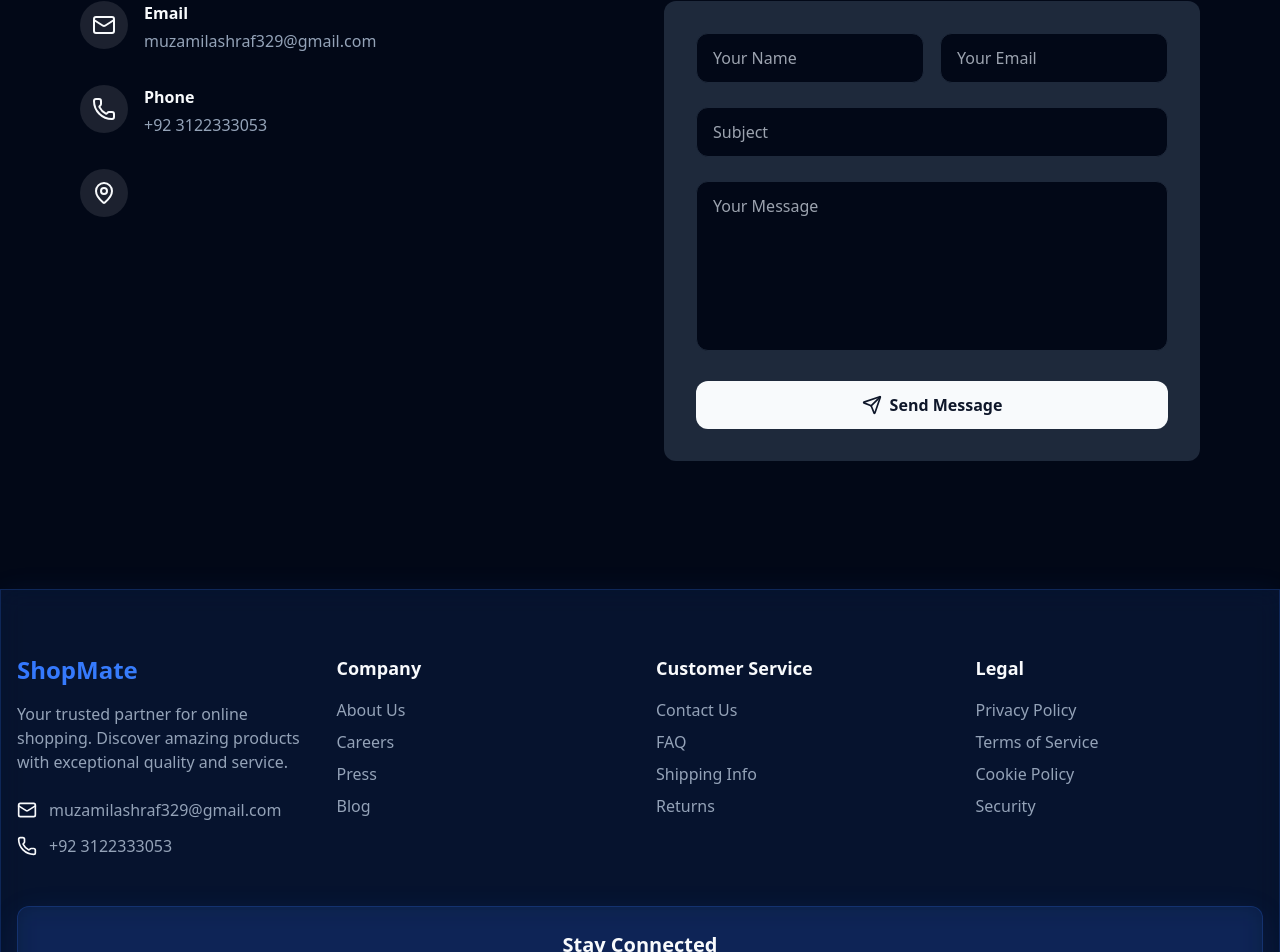
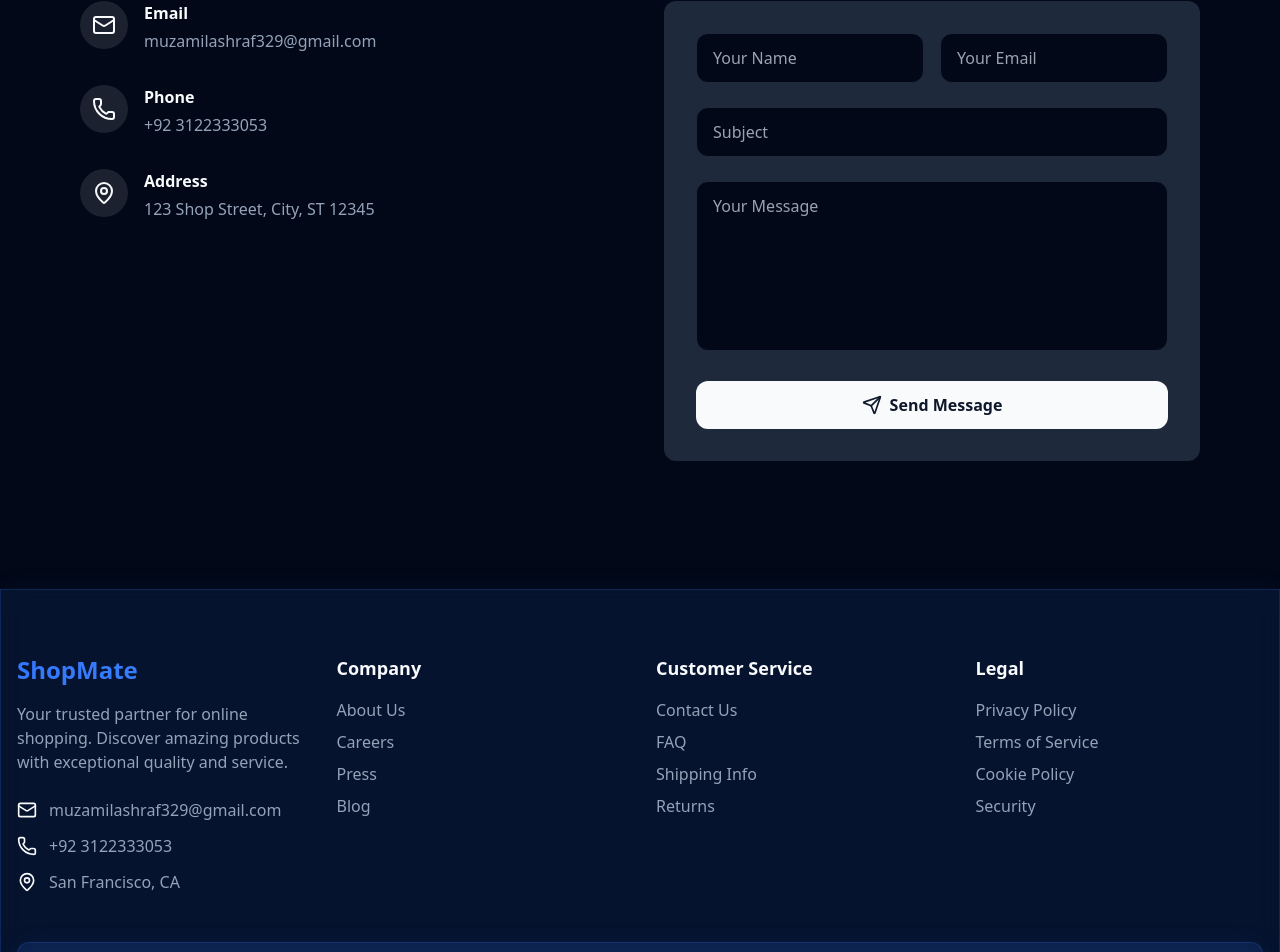
Before and after one commit to Muzamilqq/Ecomerce-app-frontend, a React (Vite) app: page /contact in a window 1280 px wide. Shown: the part 341-1293 px from the top of the page. Built offline with nearby package versions, Linux system fonts and the light colour scheme; no server answers.

Commit message:
make file changes

```diff
--- a/src/components/Layout/Footer.jsx
+++ b/src/components/Layout/Footer.jsx
@@ -59,6 +59,10 @@ const Footer = () => {
               <div className="flex items-center space-x-3 text-muted-foreground">
                 <Phone className="w-5 h-5 text-primary" />
                 <span>+92 3122333053</span>
+              </div>
+              <div className="flex items-center space-x-3 text-muted-foreground">
+                <MapPin className="w-5 h-5 text-primary" />
+                <span>San Francisco, CA</span>
               </div>
             </div>
           </div>
--- a/src/pages/Contact.jsx
+++ b/src/pages/Contact.jsx
@@ -55,6 +55,12 @@ const Contact = () => {
             <div className="flex items-start space-x-4">
               <div className="w-12 h-12 bg-primary/10 rounded-full flex items-center justify-center">
                 <MapPin className="w-6 h-6 text-primary" />
+              </div>
+              <div>
+                <h3 className="font-semibold text-foreground mb-1">Address</h3>
+                <p className="text-muted-foreground">
+                  123 Shop Street, City, ST 12345
+                </p>
               </div>
             </div>
           </div>
```
